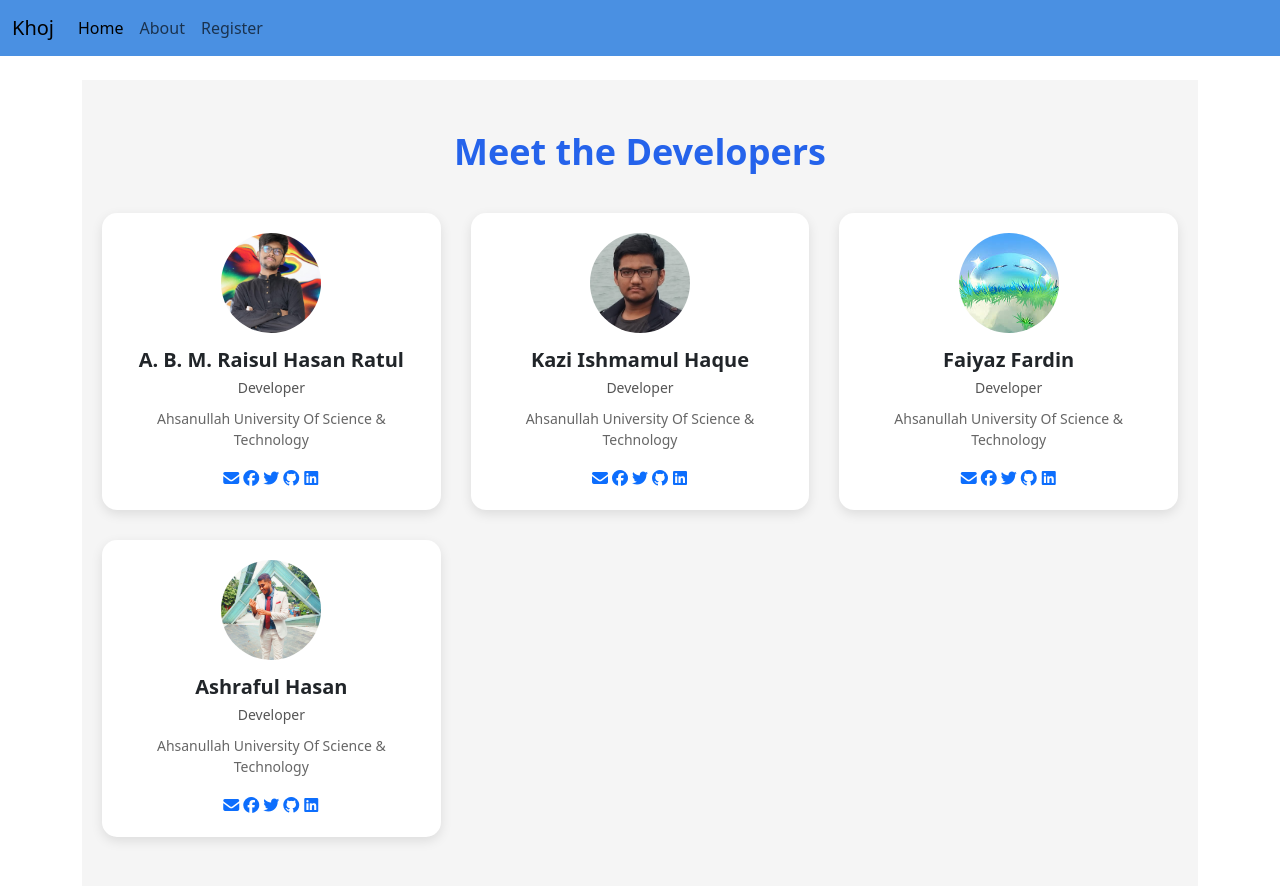
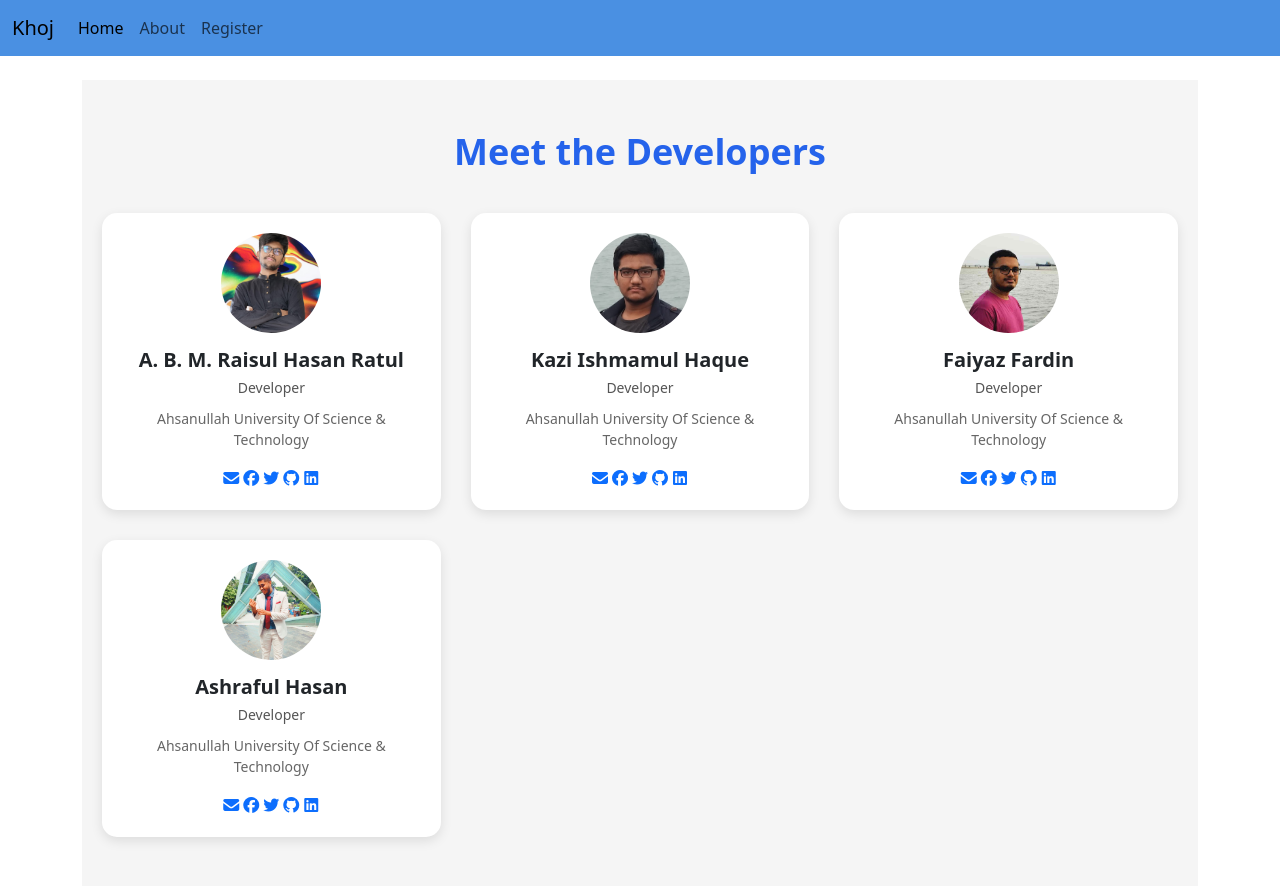
Before and after one commit to Raisul-3552/khoj, a React (Create React App) app: page /about in a window 1280 px wide. Built offline with nearby package versions, Linux system fonts and the light colour scheme.

Commit message:
update social media 1

```diff
--- a/public/index.html
+++ b/public/index.html
@@ -24,7 +24,7 @@
       work correctly both with client-side routing and a non-root public URL.
       Learn how to configure a non-root public URL by running `npm run build`.
     -->
-    <title>React App</title>
+    <title>Khoj</title>
   </head>
   <body>
     <noscript>You need to enable JavaScript to run this app.</noscript>
--- a/src/component/About.js
+++ b/src/component/About.js
@@ -9,10 +9,10 @@ const developers = [
     description: 'Ahsanullah University Of Science & Technology',
     image: '/images/dev1.jpg',
     social: {
-      gmail: 'mailto:ratul@gmail.com',
-      facebook: 'https://facebook.com/ratul.fb',
+      gmail: 'https://mail.google.com/mail/?view=cm&to=kaziishmamulhaque@gmail.com',
+      facebook: 'https://www.facebook.com/raisul.ratul.56',
       twitter: 'https://twitter.com/ratul',
-      github: 'https://github.com/ratul-git',
+      github: 'https://github.com/Raisul-3552',
       linkedin: 'https://linkedin.com/in/ratul-linkedin',
     }
   },
@@ -22,23 +22,23 @@ const developers = [
     description: 'Ahsanullah University Of Science & Technology',
     image: '/images/dev2.jpg',
     social: {
-      gmail: 'mailto:kazi@gmail.com',
-      facebook: 'https://facebook.com/kazi.fb',
-      twitter: 'https://twitter.com/kazi',
-      github: 'https://github.com/kaziishmamul',
-      linkedin: 'https://linkedin.com/in/kaziishmamul',
+      gmail: 'https://mail.google.com/mail/?view=cm&to=kaziishmamulhaque@gmail.com',
+      facebook: 'https://www.facebook.com/kazi.ishmamulhaque.1/',
+      twitter: 'https://x.com/KaziIshmamul',
+      github: 'https://github.com/Kazi-Ishmamul',
+      linkedin: 'https://www.linkedin.com/in/kazi-ishmamul-haque-a52067372/',
     }
   },
   {
     name: 'Faiyaz Fardin',
     role: 'Developer',
     description: 'Ahsanullah University Of Science & Technology',
-    image: '/images/dev3.jpg',
+    image: '/images/dev31.jpg',
     social: {
-      gmail: 'mailto:faiyaz@gmail.com',
-      facebook: 'https://facebook.com/faiyaz.fb',
+      gmail: 'https://mail.google.com/mail/?view=cm&to=kaziishmamulhaque@gmail.com',
+      facebook: 'https://www.facebook.com/faiyaz.fardin.464176',
       twitter: 'https://twitter.com/faiyaz',
-      github: 'https://github.com/faiyazf',
+      github: 'https://github.com/faiyazfardin',
       linkedin: 'https://linkedin.com/in/faiyazf',
     }
   },
@@ -48,8 +48,8 @@ const developers = [
     description: 'Ahsanullah University Of Science & Technology',
     image: '/images/dev4.jpg',
     social: {
-      gmail: 'mailto:ashraful@gmail.com',
-      facebook: 'https://facebook.com/ashraful.fb',
+      gmail: 'https://mail.google.com/mail/?view=cm&to=kaziishmamulhaque@gmail.com',
+      facebook: 'https://www.facebook.com/ashraful.ash.566',
       twitter: 'https://twitter.com/ashraful',
       github: 'https://github.com/ashrafuldev',
       linkedin: 'https://linkedin.com/in/ashrafuldev',
```
Also changed, not shown: public/images/dev31.jpg (added).
